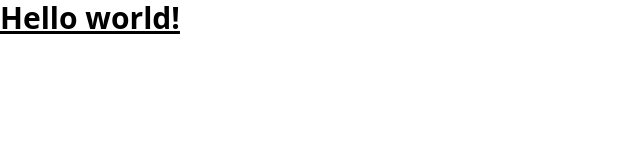
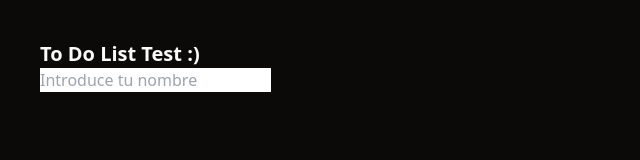
Before and after one commit to Emanuel-Hosu/ToDoList, a website: page src/index.html in a window 1280 px wide. Shown: the whole page, without its empty margins (0-640 px from the left). Drawn offline with nearby package versions, Linux system fonts and the light colour scheme.

Commit message:
Upadting index v.1

```diff
--- a/src/index.html
+++ b/src/index.html
@@ -3,11 +3,16 @@
 <head>
   <meta charset="UTF-8">
   <meta name="viewport" content="width=device-width, initial-scale=1.0">
-  <link href="./output.css" rel="stylesheet">
+  <script src="https://cdn.tailwindcss.com"></script>
 </head>
-<body>
-  <h1 class="text-3xl font-bold underline">
-    Hello world!
-  </h1>
+<body class="bg-stone-950 p-10 text-stone-50">
+  <h1 class="font-bold text-xl">To Do List Test :)</h1>
+
+  <section>
+    <div class="form-group">
+      <input type="text" id="nombre" class="form-control" placeholder="Introduce tu nombre">
+    </div>
+
+  </section>
 </body>
 </html>
```
